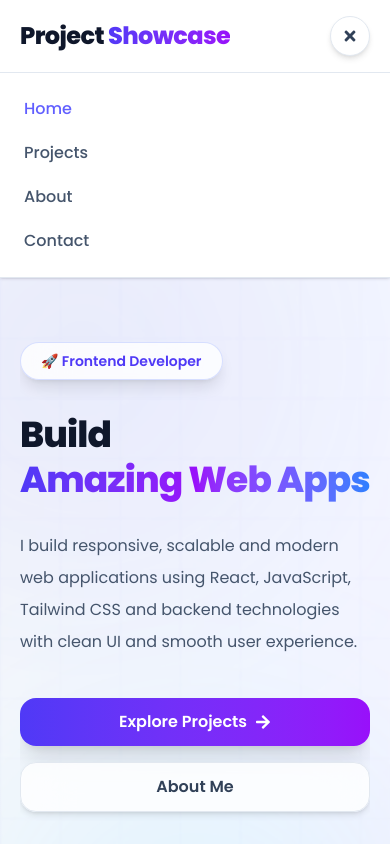
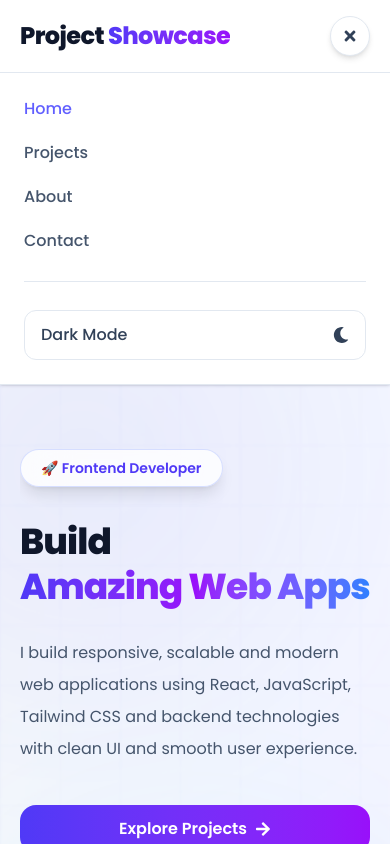
Before and after one commit to amit0526/project-showcase, a React (Vite) app: page / in a window 390 px wide. Both pictures are taken after a click on the button 350 px from the left and 36 px from the top of the page. Shown: the top 844 px of the page. Built offline with nearby package versions, Linux system fonts and the light colour scheme.

Commit message:
Add dark mode option in mobile view

```diff
--- a/src/components/Navbar.jsx
+++ b/src/components/Navbar.jsx
@@ -189,6 +189,36 @@ export default function Navbar() {
               >
                 Contact
               </NavLink>
+
+              {/* Divider */}
+              <div
+                className={`my-2 h-px ${
+                  theme === "dark" ? "bg-slate-700" : "bg-slate-200"
+                }`}
+              />
+
+              {/* Mobile Theme Toggle */}
+              <button
+                onClick={() => {
+                  toggleTheme();
+                  setMenuOpen(false);
+                }}
+                className={`flex items-center justify-between rounded-xl border px-4 py-3 transition-all duration-300 ${
+                  theme === "dark"
+                    ? "border-slate-700 bg-slate-800 text-white"
+                    : "border-slate-200 bg-white text-slate-700"
+                }`}
+              >
+                <span className="font-medium">
+                  {theme === "dark" ? "Light Mode" : "Dark Mode"}
+                </span>
+
+                {theme === "dark" ? (
+                  <FaSun className="text-amber-400" />
+                ) : (
+                  <FaMoon className="text-slate-700" />
+                )}
+              </button>
             </div>
           </motion.div>
         )}
```
